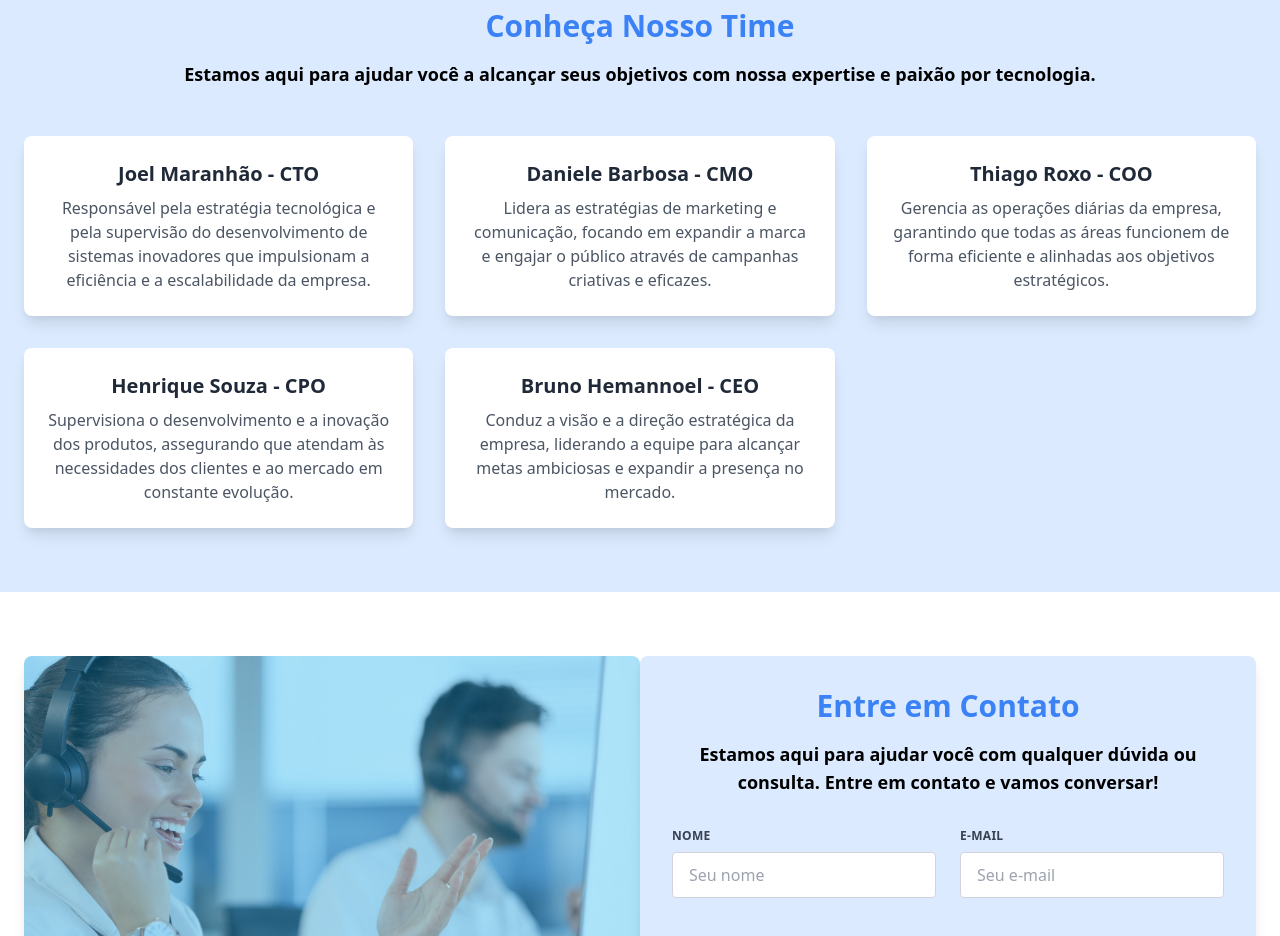
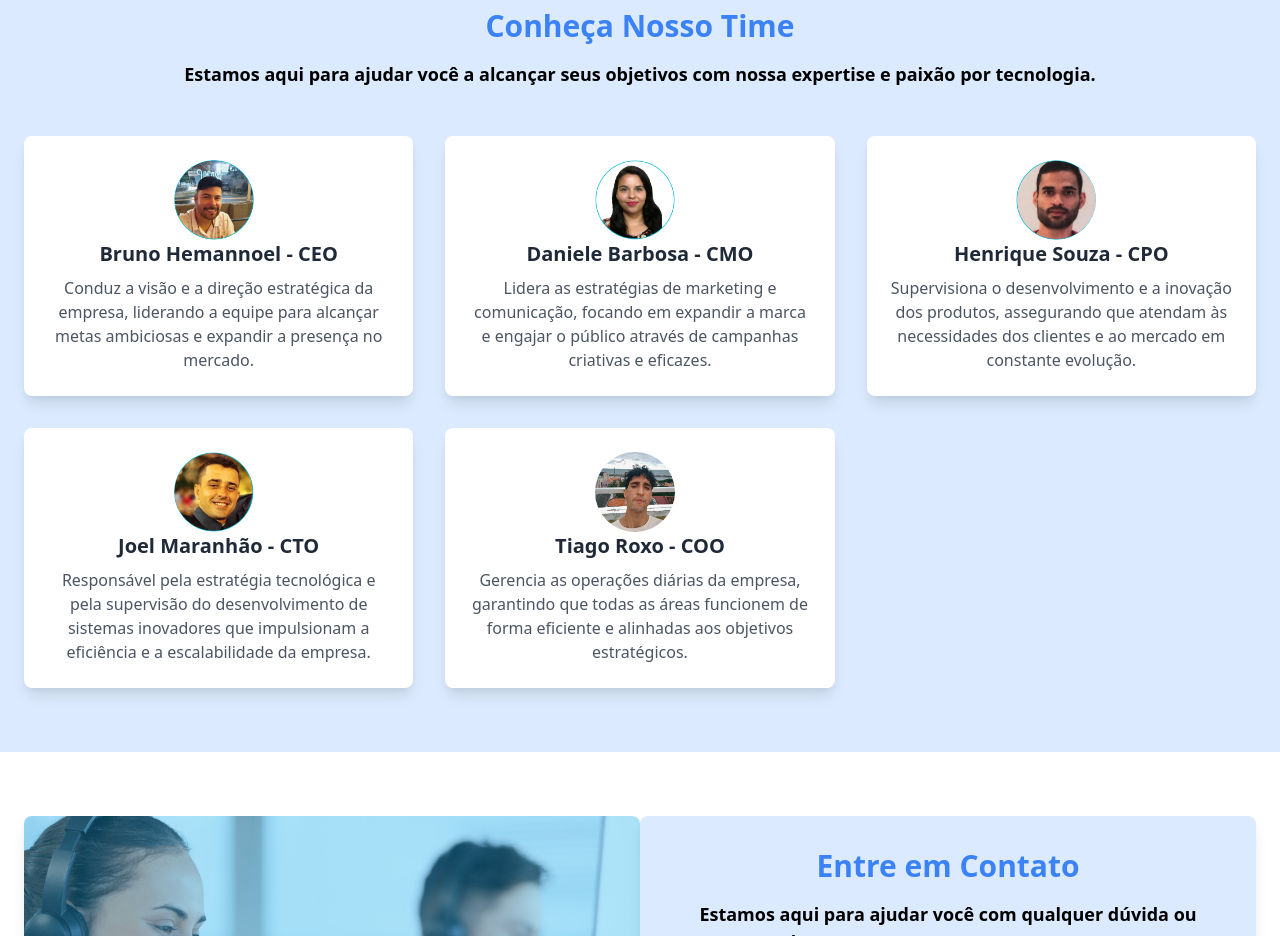
Before and after one commit to ConversaFacil/ConversaFacil, a website: page index.html in a window 1280 px wide. Shown: the part 1080-2016 px from the top of the page. Drawn offline with nearby package versions, Linux system fonts and the light colour scheme.

Commit message:
fix: evitando enviar com form vazio

```diff
--- a/index.html
+++ b/index.html
@@ -81,25 +81,39 @@
             <p class="mt-4 text-lg font-semibold text-black">Estamos aqui para ajudar você a alcançar seus objetivos com nossa expertise e paixão por tecnologia.</p>
             <div class="mt-12 grid md:grid-cols-3 gap-8">
                 <div class="p-6 bg-white rounded-lg shadow-lg hover:bg-blue-500 transition-all">
-                    <h3 class="text-xl font-semibold">Joel Maranhão - CTO</h3> <!-- Adicionei o cargo -->
+                    <img src="assets/pfp-brunno.png" width="20%" class="image-profile" alt="">
+                    <h3 class="text-xl font-semibold">Bruno Hemannoel - CEO</h3> <!-- Adicionei o cargo -->
+                    <p class="mt-2 text-gray-600">Conduz a visão e a direção estratégica da empresa, liderando a equipe para alcançar
+                        metas ambiciosas e expandir a presença no mercado.</p>
+                </div>
+
+                <div class="p-6 bg-white rounded-lg shadow-lg hover:bg-blue-500 transition-all">
+                    <img src="assets/pfp-daniele.png" width="20%" class="image-profile" alt="">
+                    <h3 class="text-xl font-semibold">Daniele Barbosa - CMO</h3> <!-- Adicionei o cargo -->
+                    <p class="mt-2 text-gray-600">Lidera as estratégias de marketing e comunicação, focando em expandir a marca e
+                        engajar o público através de campanhas criativas e eficazes.</p>
+                </div>
+
+                <div class="p-6 bg-white rounded-lg shadow-lg hover:bg-blue-500 transition-all">
+                    <img src="assets/pfp-henrique.png" width="20%" class="image-profile" alt="">
+                    <h3 class="text-xl font-semibold">Henrique Souza - CPO</h3> <!-- Adicionei o cargo -->
+                    <p class="mt-2 text-gray-600">Supervisiona o desenvolvimento e a inovação dos produtos, assegurando que atendam às
+                        necessidades dos clientes e ao mercado em constante evolução.</p>
+                </div>
+
+                <div class="p-6 bg-white rounded-lg shadow-lg hover:bg-blue-500 transition-all">
+                        <img src="assets/pfp-joel.png" width="20%" class="image-profile" alt="">
+                        <h3 class="text-xl font-semibold">Joel Maranhão - CTO</h3> <!-- Adicionei o cargo -->
                     <p class="mt-2 text-gray-600">Responsável pela estratégia tecnológica e pela supervisão do desenvolvimento de sistemas inovadores que impulsionam a eficiência e a escalabilidade da empresa.</p>
                 </div>
+
                 <div class="p-6 bg-white rounded-lg shadow-lg hover:bg-blue-500 transition-all">
-                    <h3 class="text-xl font-semibold">Daniele Barbosa - CMO</h3> <!-- Adicionei o cargo -->
-                    <p class="mt-2 text-gray-600">Lidera as estratégias de marketing e comunicação, focando em expandir a marca e engajar o público através de campanhas criativas e eficazes.</p>
-                </div>
-                <div class="p-6 bg-white rounded-lg shadow-lg hover:bg-blue-500 transition-all">
-                    <h3 class="text-xl font-semibold">Thiago Roxo - COO</h3> <!-- Adicionei o cargo -->
+                    <img src="assets/pfp-tiago.jpg" width="20%" class="image-profile" alt="">
+                    <h3 class="text-xl font-semibold">Tiago Roxo - COO</h3> <!-- Adicionei o cargo -->
                     <p class="mt-2 text-gray-600">Gerencia as operações diárias da empresa, garantindo que todas as áreas funcionem de forma eficiente e alinhadas aos objetivos estratégicos.</p>
                 </div>
-                <div class="p-6 bg-white rounded-lg shadow-lg hover:bg-blue-500 transition-all">
-                    <h3 class="text-xl font-semibold">Henrique Souza - CPO</h3> <!-- Adicionei o cargo -->
-                    <p class="mt-2 text-gray-600">Supervisiona o desenvolvimento e a inovação dos produtos, assegurando que atendam às necessidades dos clientes e ao mercado em constante evolução.</p>
-                </div>
-                <div class="p-6 bg-white rounded-lg shadow-lg hover:bg-blue-500 transition-all">
-                    <h3 class="text-xl font-semibold">Bruno Hemannoel - CEO</h3> <!-- Adicionei o cargo -->
-                    <p class="mt-2 text-gray-600">Conduz a visão e a direção estratégica da empresa, liderando a equipe para alcançar metas ambiciosas e expandir a presença no mercado.</p>
-                </div>
+
+
             </div>
         </div>
     </section>
--- a/index.js
+++ b/index.js
@@ -1,22 +1,27 @@
 function SendMail(event) {
-  event.preventDefault(); // Evita o carregamento da página
+  event.preventDefault();
 
   let name = document.getElementById("name").value;
   let email = document.getElementById("email").value;
   let message = document.getElementById("message").value;
 
+  if (name.length === 0 || email.length === 0 || message.length === 0) {
+    alert("Por favor, preencha todos os campos antes de enviar.");
+    return;
+  }
+
   let params = {
     from_name: name,
-    email_id    : email,
+    email_id: email,
     message: message,
   };
 
   emailjs
     .send("service_vgkpo3s", "template_b8yo8d9", params)
     .then(function (response) {
-      alert("Success! Status: " + response.status);
+      alert("Sucesso! Status: " + response.status);
     })
     .catch(function (error) {
-      alert("Failed to send email: " + error);
+      alert("Falha ao enviar o email: " + error);
     });
 }
--- a/styles.css
+++ b/styles.css
@@ -8,3 +8,12 @@
             right: 0;
             z-index: 1000; /* Para garantir que a navbar esteja acima de outros conteúdos */
         }
+
+.image-profile {
+    width: 5rem;
+    height: 5rem;
+    border-radius: 50%;
+    object-fit: cover;
+    margin-right: 10px;
+    display: inline;
+}
```
Also changed, not shown: assets/pfp-brunno.png (added), assets/pfp-daniele.png (added), assets/pfp-henrique.png (added), assets/pfp-joel.jpg (added), assets/pfp-joel.png (added), assets/pfp-tiago.jpg (added).
